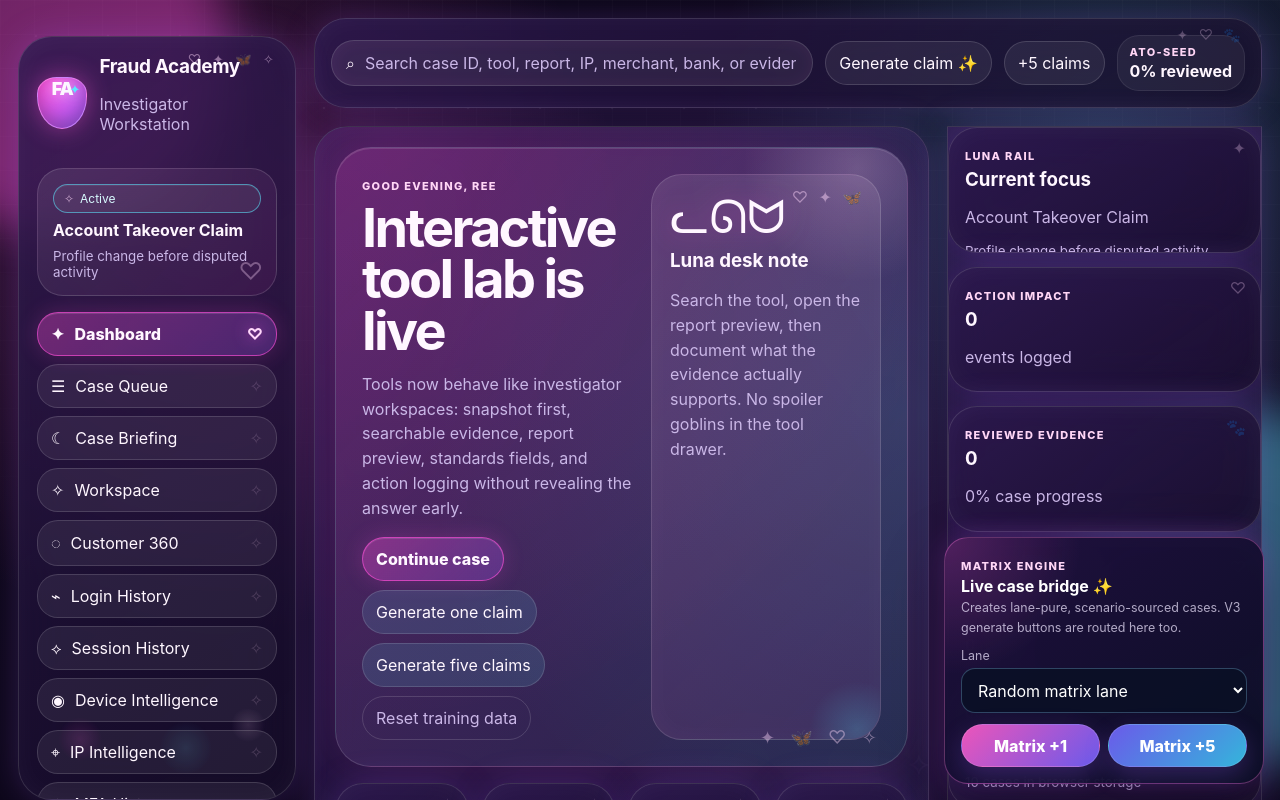
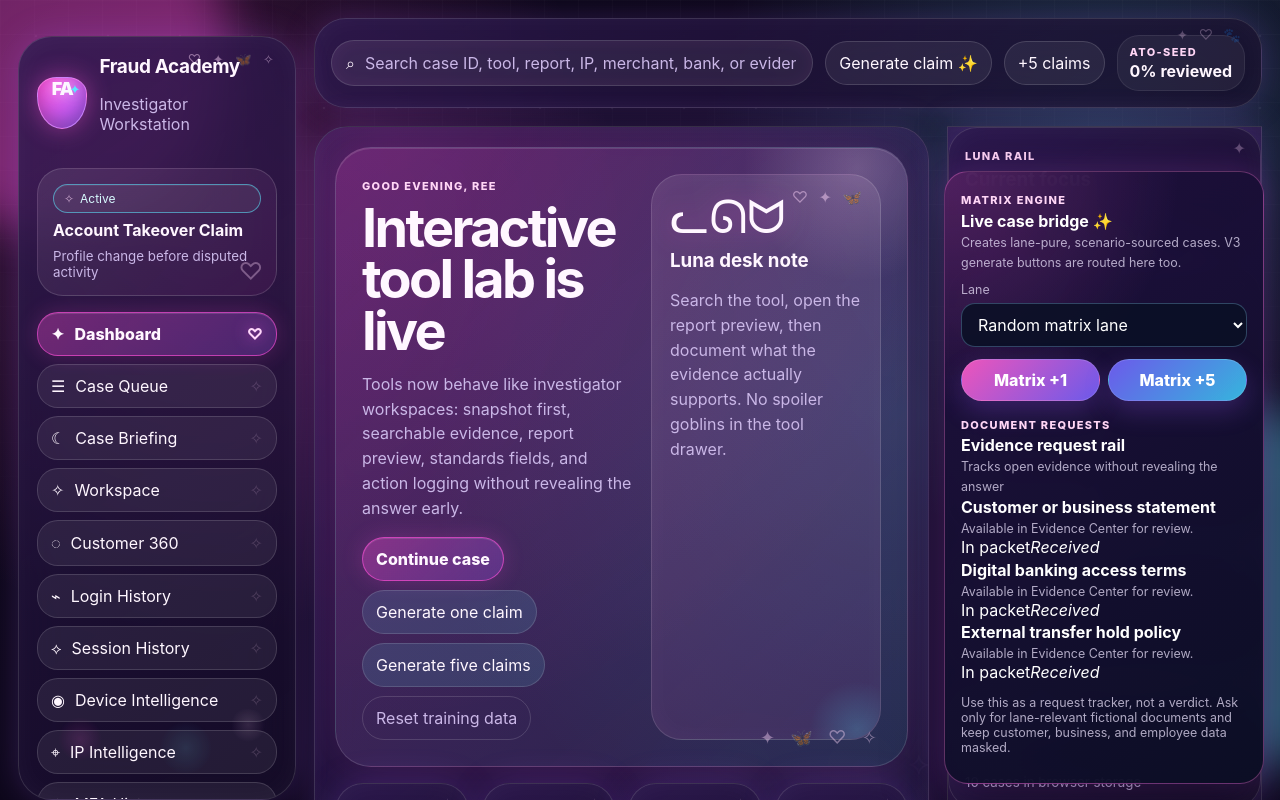
Before and after one commit to iamre2024-debug/legendary-broccoli, a React (Vite) app: page / in a window 1280 px wide. Shown: the top 800 px of the page. Built offline with nearby package versions, Linux system fonts and the light colour scheme.

Commit message:
Wire document request dock into matrix bridge

```diff
--- a/src/AppWorkstationMatrixBridge.jsx
+++ b/src/AppWorkstationMatrixBridge.jsx
@@ -1,6 +1,7 @@
 import { useCallback, useEffect, useMemo, useState } from "react";
 import AppWorkstationV3 from "./AppWorkstationV3.jsx";
 import CreditRailMini from "./components/CreditRailMini.jsx";
+import DocumentRequestDock from "./components/DocumentRequestDock.jsx";
 import { useCreditDeterminationBridge } from "./components/useCreditDeterminationBridge.js";
 import { CLAIM_FAMILIES } from "./data/fraudAcademyEngine.js";
 import { generateMatrixCase } from "./data/matrixCaseAdapter.js";
@@ -136,6 +137,7 @@ export default function AppWorkstationMatrixBridge() {
           </p>
         )}
         <CreditRailMini activeCase={activeCaseSnapshot} />
+        <DocumentRequestDock activeCase={activeCaseSnapshot} />
       </aside>
     </>
   );
```
